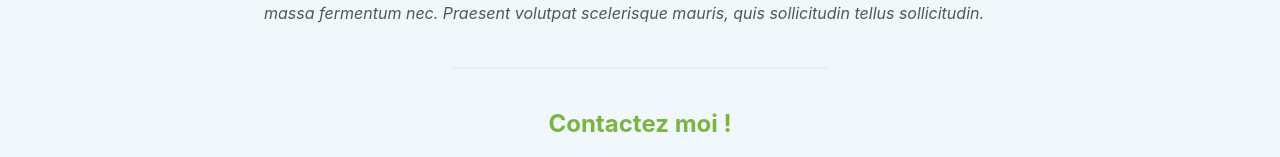
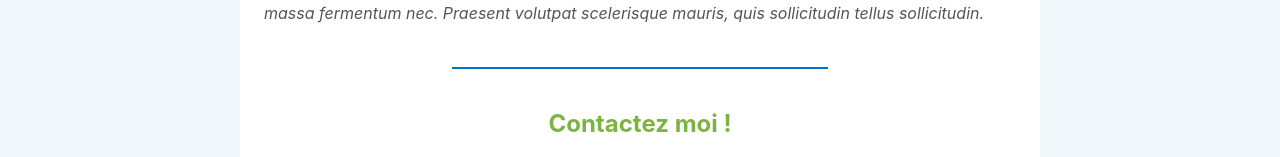
Before and after one commit to userXXIIXII/trouve-ton-artisan, a React (Vite) app: page /artisan/1 in a window 1280 px wide. Shown: the part 314-471 px from the top of the page. Built offline with nearby package versions, Linux system fonts and the light colour scheme.

Commit message:
Changement de couleur de fond, d'input et du séparateur

```diff
--- a/src/components/ContactForm.scss
+++ b/src/components/ContactForm.scss
@@ -20,9 +20,9 @@
             font-size: 1rem;
             border: none;
             border-radius: 8px;
-        background-color: #f4f7f9;
-        box-shadow: 0 2px 8px rgba(0, 0, 0, 0.05);
-        color: #333;
+            background-color: var(--light-bg);
+            box-shadow: 0 2px 8px rgba(0, 0, 0, 0.15);
+            color: var(--light-gray);
 
                 &::placeholder {
                     color: #999999;
--- a/src/pages/Artisan.scss
+++ b/src/pages/Artisan.scss
@@ -1,3 +1,7 @@
+.artisan-page {
+    background-color: #ffffff;
+}
+
 .artisan-page {
     padding: 3rem 1.5rem;
     max-width: 800px;
@@ -45,7 +49,7 @@
 .divider {
     border: none;
     height: 2px;
-    background-color: #e6f0f9;
+    background-color: var(--primary-blue);
     width: 50%;
     margin: 2.5rem auto;
 }
```
Lines whose indentation alone changed are shown as unchanged.
